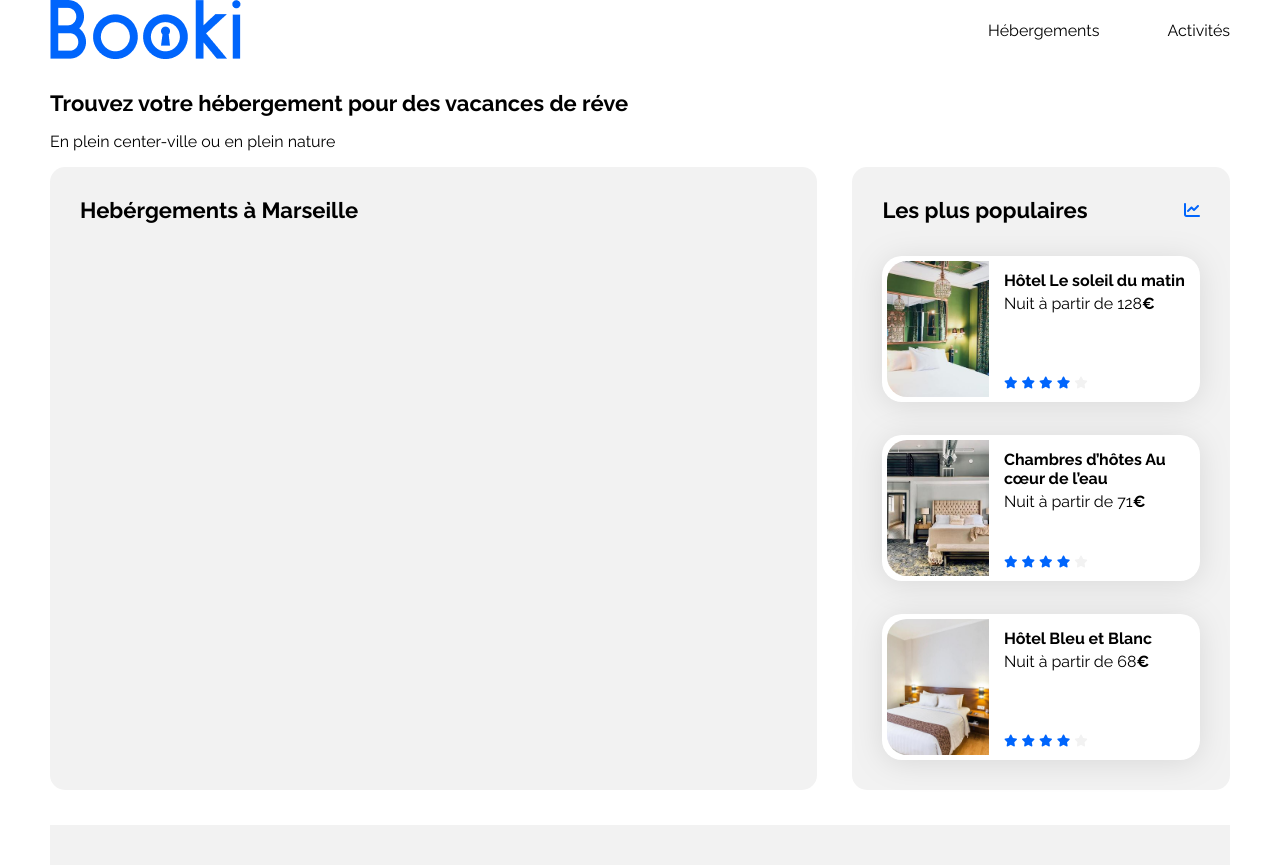
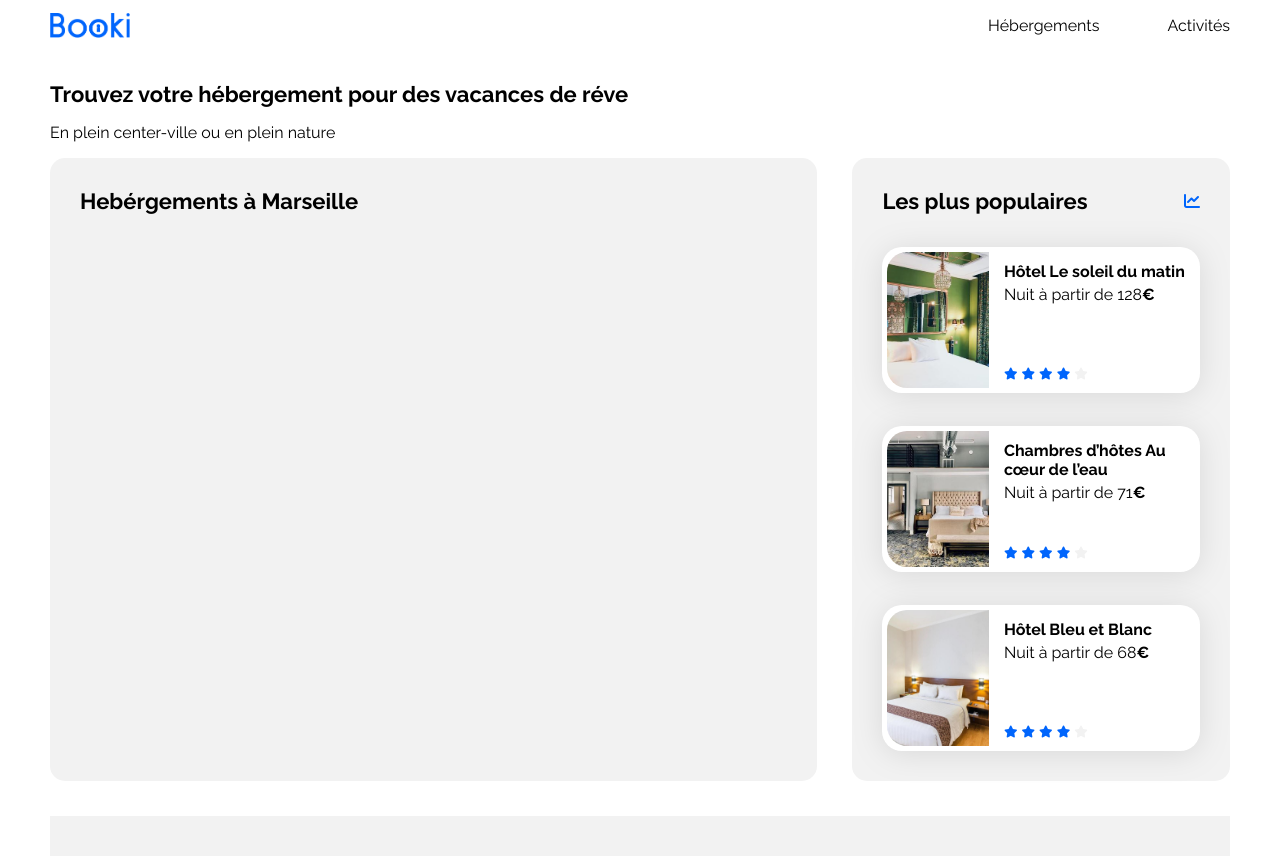
Before and after one commit to mrd-musta10/OC2, a plain HTML site: page index.html in a window 1280 px wide. Drawn offline with Linux system fonts and the light colour scheme.

Commit message:
reglage logo booki header

```diff
--- a/css/style.css
+++ b/css/style.css
@@ -9,6 +9,12 @@ header {
   justify-content: space-between;
   align-items: center;
   padding-bottom: 30px;
+}
+
+header img,
+.logo {
+    max-width: 80px;
+    height: auto;
 }
 
 /****** Search ***********/
```
